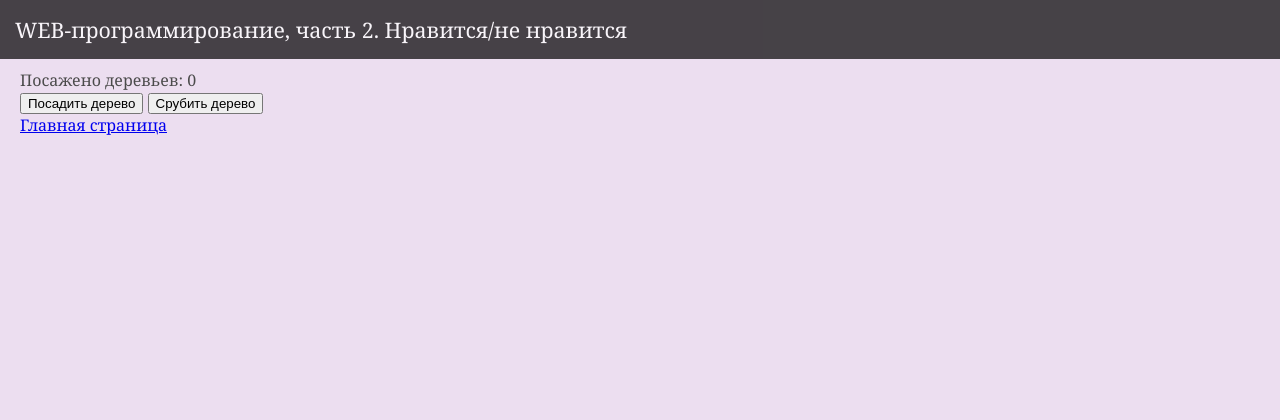
After one commit to yngmzleen/weblabs2, a Flask app: page /lab4/tree in a window 1280 px wide. The commit adds this page. Shown: the top 420 px of the page. Run offline with Flask 3, Linux system fonts and the light colour scheme.

Commit message:
Счетчик деревьев

```diff
--- a/lab4.py
+++ b/lab4.py
@@ -39,3 +39,20 @@ def div():
         return render_template('lab4/div.html', error='Неизвестная операция!')
 
     return render_template('lab4/div.html', operation=operation, x1=x1, x2=x2, result=result)
+
+tree_count = 0
+
+@lab4.route('/lab4/tree', methods = ['GET', 'POST'])
+def tree():
+    global tree_count
+    if request.method == 'GET':
+        return render_template('lab4/tree.html', tree_count=tree_count)
+
+    operation = request.form.get('operation')
+
+    if operation == 'cut':
+        tree_count -= 1
+    elif operation == 'plant':
+        tree_count += 1
+
+    return render_template('lab4/tree.html', tree_count=tree_count)
--- a/templates/lab4/lab4.html
+++ b/templates/lab4/lab4.html
@@ -7,5 +7,6 @@
     <div>Тема лабораторной работы - Формы (POST). Список сделанных страниц:</div>
     <ol>
         <li><a href="/lab4/div-form">Деление</a></li>
+        <li><a href="/lab4/tree">Счетчик деревьев</a></li>
     </ol>
 {% endblock %}
--- /dev/null
+++ b/templates/lab4/tree.html
@@ -0,0 +1,13 @@
+{% extends "base.html" %}
+
+{% block lab %}Нравится/не нравится{% endblock%}
+
+{% block main %}
+    <div>
+        Посажено деревьев: {{ tree_count }}
+    </div>
+    <form method="post">
+        <button name="operation" value="plant">Посадить дерево</button>
+        <button name="operation" value="cut">Срубить дерево</button>
+    </form>
+{% endblock %}
```
